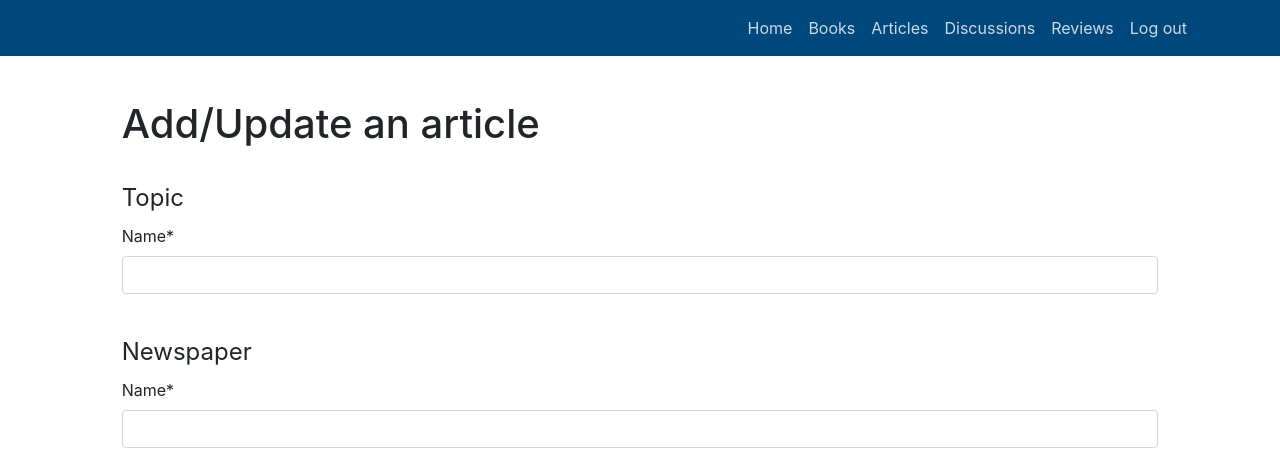
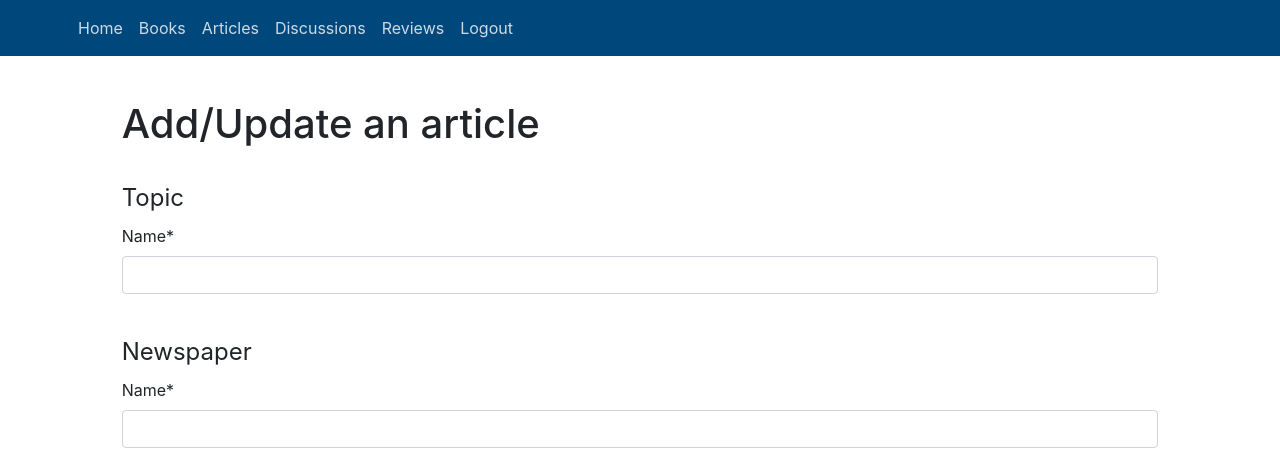
Before and after one commit to samuelp37/vocabulary-learning, a Django app: page /public/member/articles/add in a window 1280 px wide. Shown: the top 463 px of the page. Run offline with Django 3.2, Linux system fonts and the light colour scheme; the visitor is signed in with stand-in values (Sample User, id 1); data that the repository does not hold is empty; some libraries are stand-ins or nearby versions.

Commit message:
Slightly modifying layout

```diff
--- a/dictionary/templates/dictionary/base_global.html
+++ b/dictionary/templates/dictionary/base_global.html
@@ -28,9 +28,9 @@
 <body>
 
 	{% block nav %}
-	<nav class="navbar navbar-expand-lg navbar-dark bg-primary fixed-top" id="mainNav">
+	<nav class="navbar navbar-expand navbar-dark bg-primary fixed-top" id="mainNav">
     <div class="container">
-      <div class="collapse navbar-collapse" id="navbarResponsive">
+      <div id="navbarResponsive">
         <ul class="navbar-nav ml-auto">
 		      <li class="nav-item">
             <a class="nav-link link1" href="{% url 'home_member' %}">Home</a>
@@ -48,7 +48,7 @@
             <a class="nav-link link1" href="{% url 'list_reviews' %}">Reviews</a>
           </li>
 		      <li class="nav-item">
-            <a class="nav-link link1" href="{% url 'logout' %}">Log out</a>
+            <a class="nav-link link1" href="{% url 'logout' %}">Logout</a>
           </li>
         </ul>
       </div>
```
Lines whose indentation alone changed are shown as unchanged.
